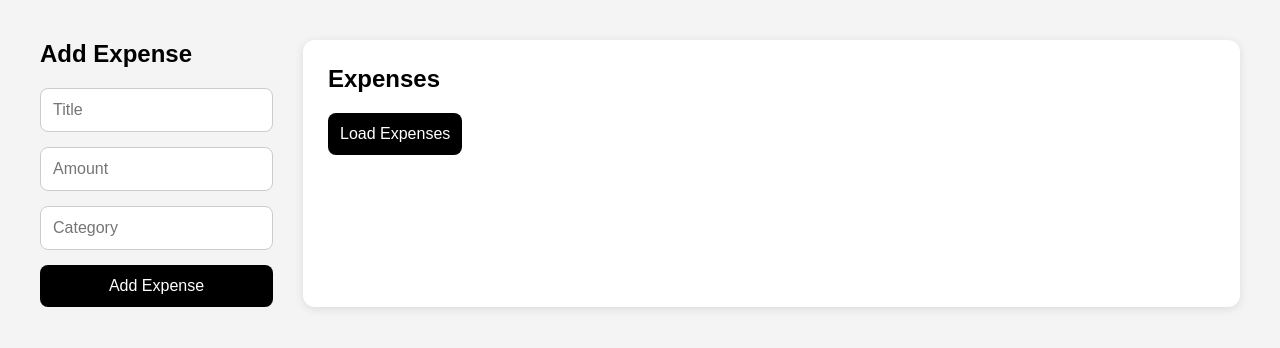
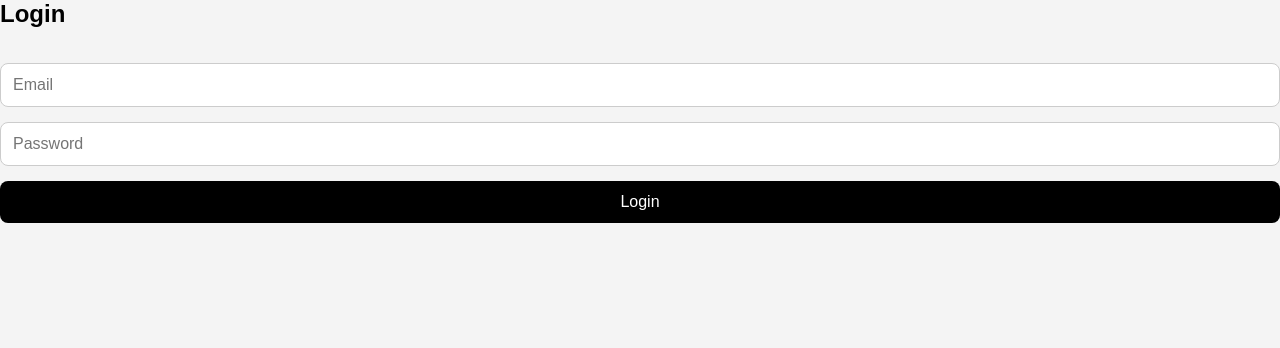
Before and after one commit to tajfunik/Expense-app, a React (Create React App) app in the folder client/: page / in a window 1280 px wide. Shown: the top 348 px of the page. Built offline with nearby package versions, Linux system fonts and the light colour scheme.

Commit message:
Vytvorenie Login formulara a ukladanie do localStorage

```diff
--- a/client/src/App.js
+++ b/client/src/App.js
@@ -2,18 +2,40 @@ import { useState } from "react";
 
 import ExpenseForm from "./components/ExpenseForm";
 import ExpenseList from "./components/ExpenseList";
+import Login from "./components/Login";
 
 import "./App.css";
 
+
+
 function App() {
   // STATE
-  const [expenses, setExpenses] = useState([]);
-
   const [title, setTitle] = useState("");
   const [amount, setAmount] = useState("");
   const [category, setCategory] = useState("");
+  const [expenses, setExpenses] = useState([]);
 
-  // CREATE NEW RECORD IN DB
+  const [token, setToken] = useState(() => {
+    const storedToken = localStorage.getItem("token");
+    if (!storedToken || storedToken === "undefined") return "";
+    return storedToken;
+  });
+  const [user, setUser] = useState(() => {
+    const storedUser = localStorage.getItem("user");
+    if (!storedUser || storedUser === "undefined") return null;
+    return JSON.parse(storedUser);
+  });
+
+  //Login
+  const handleLogin = (data) => {
+    localStorage.setItem("token", data.token);
+    localStorage.setItem("user", JSON.stringify(data.user.name));
+
+    setToken(data.token);
+    setUser(data.user);
+  };
+
+    // CREATE NEW RECORD IN DB
   const handleSubmit = async (e) => {
     e.preventDefault();
 
@@ -29,6 +51,7 @@ function App() {
           method: "POST",
           headers: {
             "Content-Type": "application/json",
+            Authorization: `Bearer ${token}`,
           },
           body: JSON.stringify(newExpense),
         }
@@ -50,9 +73,13 @@ function App() {
   // Load ALL RECORDS FROM DB
   const loadExpenses = async () => {
     try {
-      const res = await fetch(
-        "http://localhost:5000/api/expenses"
-      );
+      const res = await fetch("http://localhost:5000/api/expenses",
+      {
+        headers: {
+          Authorization: `Bearer ${token}`,
+        },
+      }
+    );
 
       const data = await res.json();
 
@@ -66,10 +93,12 @@ function App() {
   // DELETE RECORD FROM DBideme css
   const handleDelete = async (id) => {
     try {
-      await fetch(
-        `http://localhost:5000/api/expenses/${id}`,
+      await fetch(`http://localhost:5000/api/expenses/${id}`,
         {
           method: "DELETE",
+          headers: {
+            Authorization: `Bearer ${token}`,
+          },
         }
       );
 
@@ -82,8 +111,26 @@ function App() {
     }
   };
 
+  if (!token) {
+    return <Login onLogin={handleLogin} />;
+  }
+
+  // Logout function
+  const handleLogout = () => {
+    localStorage.removeItem("token");
+    localStorage.removeItem("user");
+    setToken("");
+    setUser(null);
+  };
+
   return (
     <div className="app-container">
+      <button onClick={handleLogout}>Logout</button>
+      {user && (
+        <h2>
+          Welcome {user.name} 👋
+        </h2>
+      )}
       <ExpenseForm
         title={title}
         amount={amount}
--- /dev/null
+++ b/client/src/components/Login.js
@@ -0,0 +1,65 @@
+import { useState } from "react";
+
+function Login({ onLogin }) {
+  const [email, setEmail] = useState("");
+  const [password, setPassword] = useState("");
+
+
+  const handleSubmit = async (e) => {
+    e.preventDefault();
+
+    try {
+      const response = await fetch("http://localhost:5000/api/auth/login",
+        {
+          method: "POST",
+          headers: {
+            "Content-Type": "application/json",
+          },
+          body: JSON.stringify({
+            email,
+            password,
+          }),
+        }
+      );
+
+      const data = await response.json();
+
+      if (response.ok) {
+        onLogin({
+            token: data.token,
+            user: data.user,
+        });
+      } else {
+        alert(data.message);
+      }
+    } catch (error) {
+      console.error(error);
+    }
+  };
+
+  return (
+    <form onSubmit={handleSubmit}>
+      <h2>Login</h2>
+
+      <input
+        type="email"
+        placeholder="Email"
+        value={email}
+        onChange={(e) => setEmail(e.target.value)}
+      />
+
+      <input
+        type="password"
+        placeholder="Password"
+        value={password}
+        onChange={(e) => setPassword(e.target.value)}
+      />
+
+      <button type="submit">
+        Login
+      </button>
+    </form>
+  );
+}
+
+export default Login;
```
Also changed, not shown: 2 other files (tests, documents, lock files or other folders).
